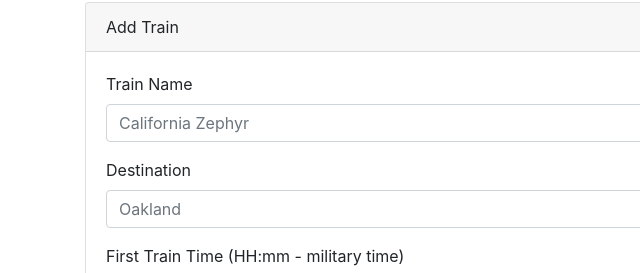
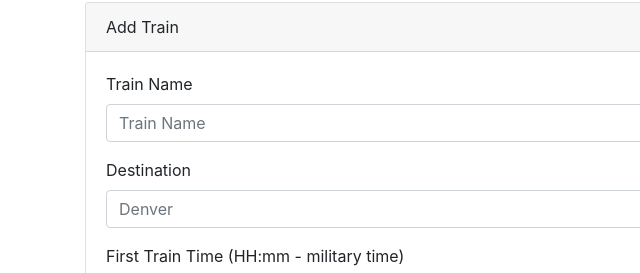
Before and after one commit to tzlomke/train_scheduler, a plain HTML site: page index.html in a window 1280 px wide. Shown: the part 382-655 px from the top of the page, 0-640 px from the left. Drawn offline with nearby package versions, Linux system fonts and the light colour scheme; no server answers.

```diff
--- a/index.html
+++ b/index.html
@@ -60,11 +60,11 @@
                         <form>
                             <div class="form-group">
                                 <label for="train-name-input">Train Name</label>
-                                <input class="form-control" id="train-name-input" placeholder="California Zephyr" type="text">
+                                <input class="form-control" id="train-name-input" placeholder="Train Name" type="text">
                             </div>
                             <div class="form-group">
                                 <label for="role-input">Destination</label>
-                                <input class="form-control" id="destination-input" placeholder="Oakland" type="text">
+                                <input class="form-control" id="destination-input" placeholder="Denver" type="text">
                             </div>
                             <div class="form-group">
                                 <label for="start-input">First Train Time (HH:mm - military time)</label>
```
Also changed, not shown: 1 other file.
